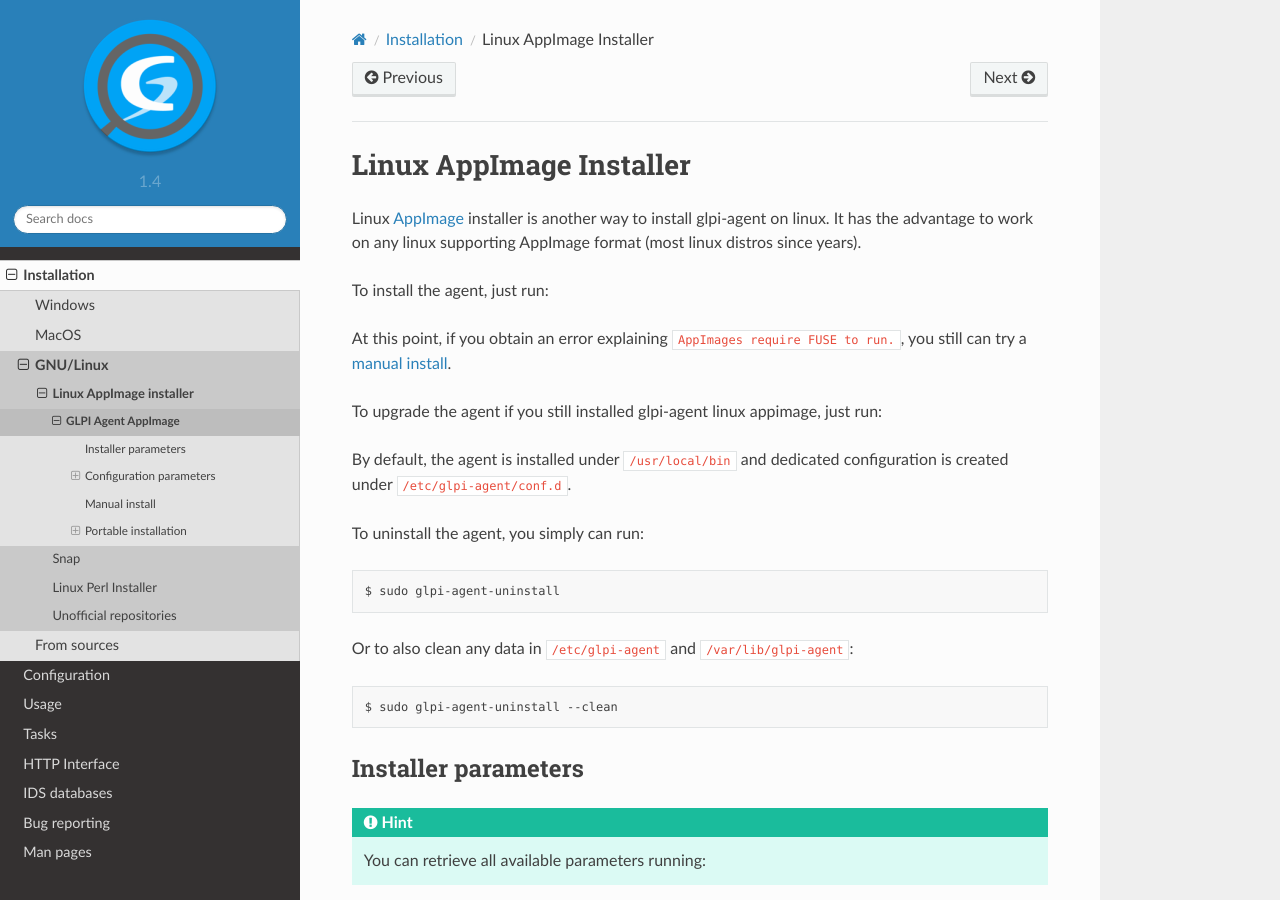
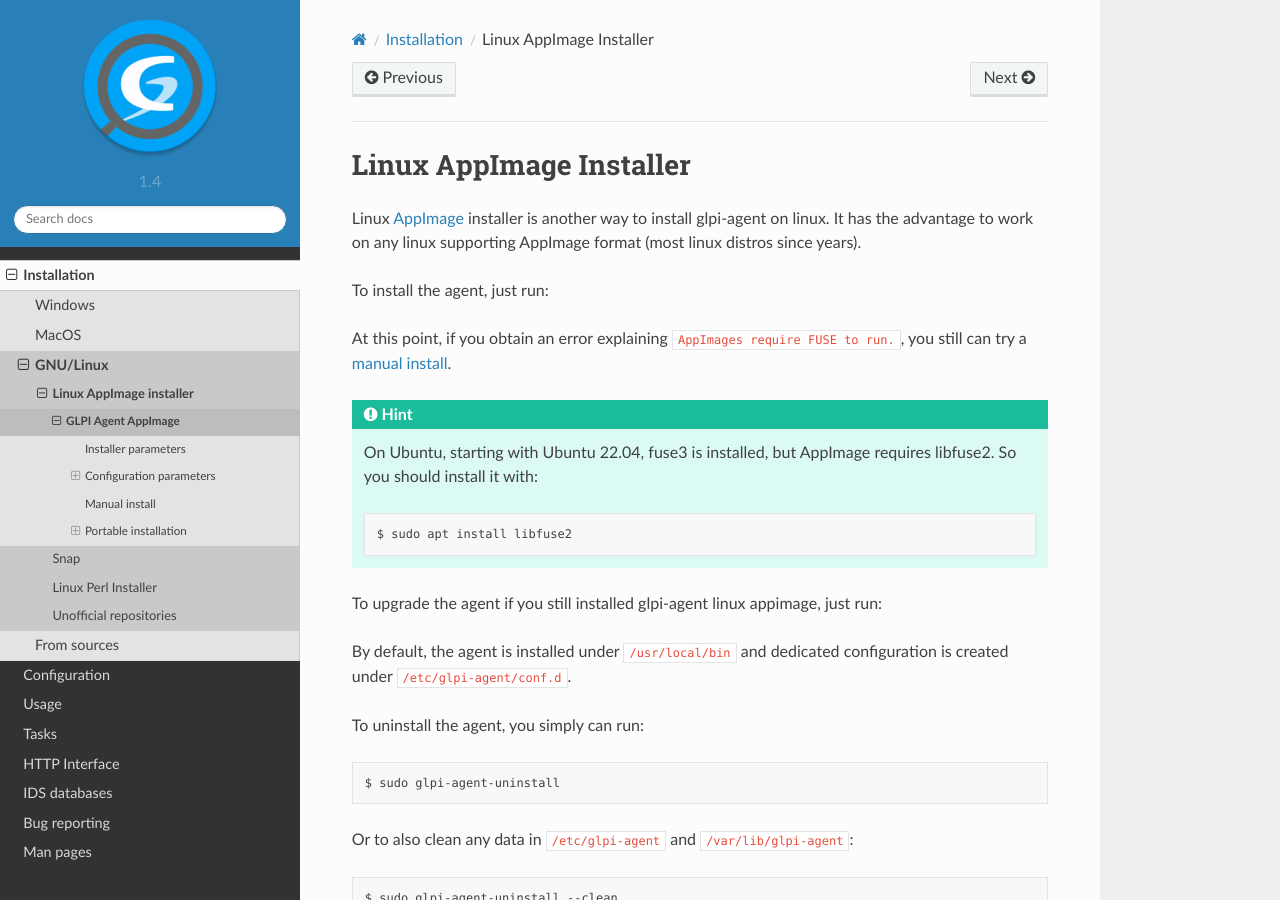
Before and after one commit to glpi-project/doc-agent, a Sphinx documentation site: the page built from source/installation/linux-appimage.rst, in a window 1280 px wide and 900 px high. Built offline with Sphinx 7.4.7 and the Read the Docs theme 2.0.0, drawn with Linux system fonts in a browser that asks for light colours.

Commit message:
Add hint when using AppImage on Ubuntu 22.04

```diff
--- a/source/installation/linux-appimage.rst
+++ b/source/installation/linux-appimage.rst
@@ -14,6 +14,14 @@
 
 At this point, if you obtain an error explaining ``AppImages require FUSE to run.``,
 you still can try a :ref:`manual install <manual-install>`.
+
+.. hint::
+
+   On Ubuntu, starting with Ubuntu 22.04, fuse3 is installed, but AppImage requires libfuse2. So you should install it with:
+
+   .. prompt:: bash
+
+      sudo apt install libfuse2
 
 To upgrade the agent if you still installed glpi-agent linux appimage, just run:
 
```
